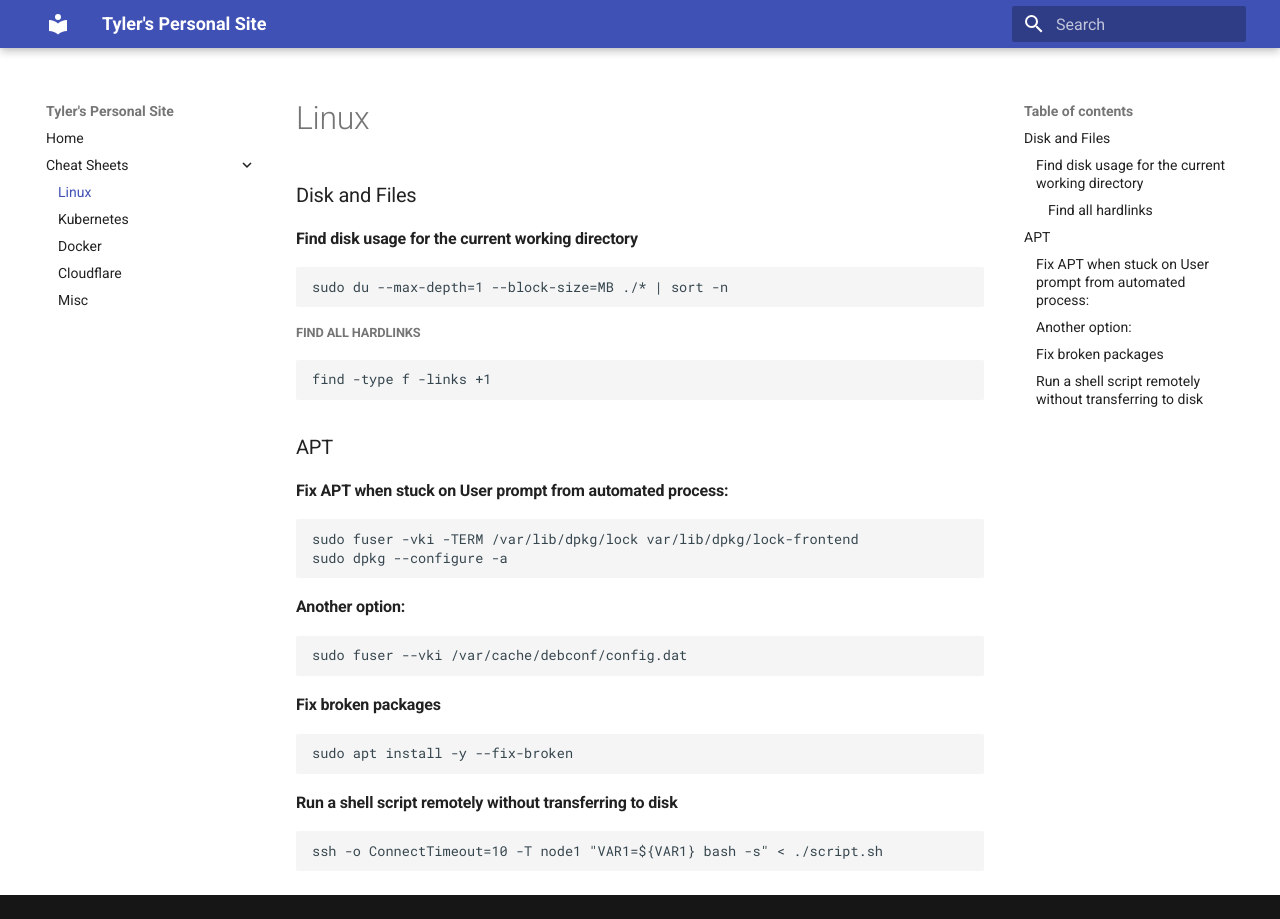
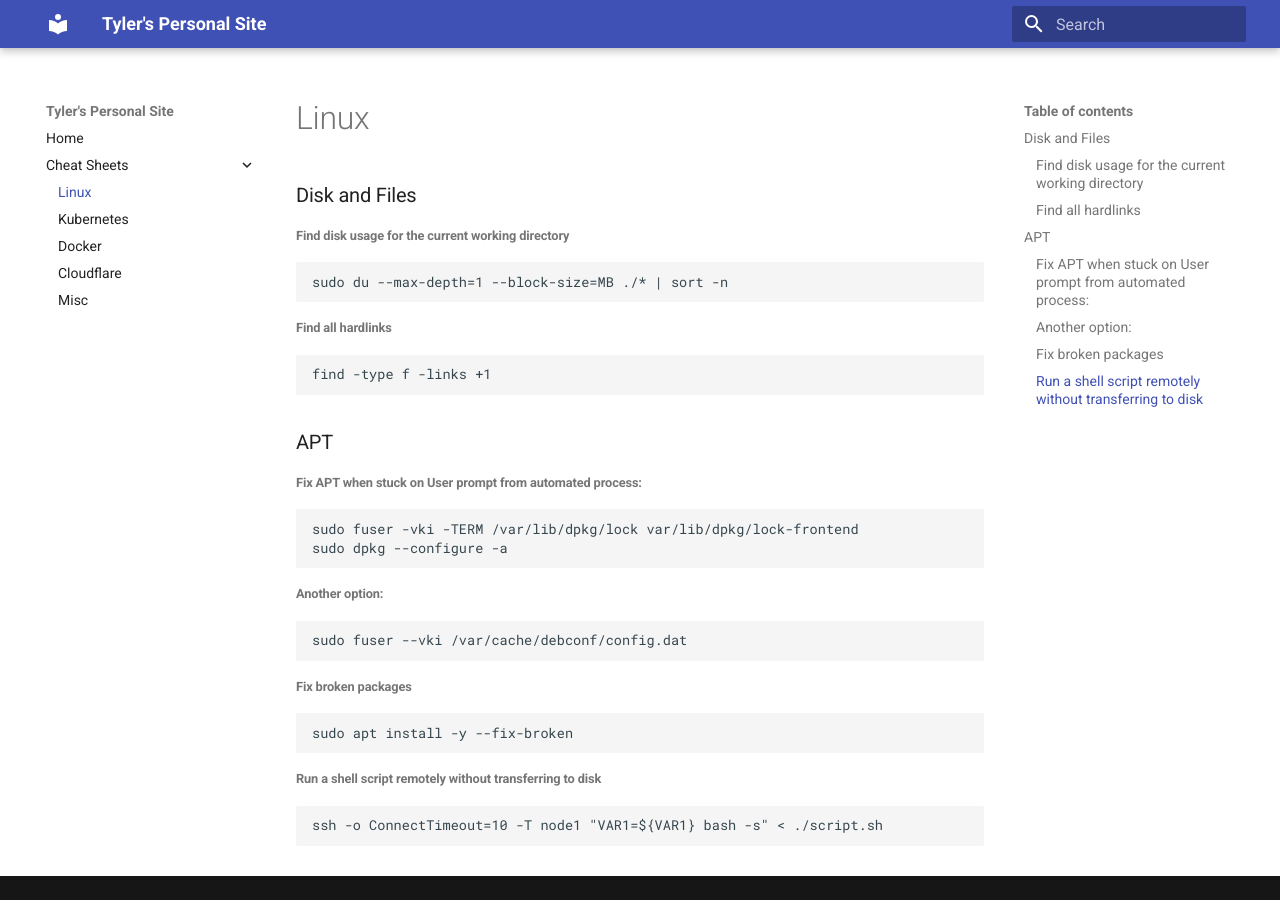
Before and after one commit to tlee75/personal-site, an MkDocs documentation site: the page built from docs/cheat-sheets/linux/README.md, in a window 1280 px wide. Built offline with MkDocs 1.6.1 and Material for MkDocs 9.7.7, drawn with Linux system fonts in a browser that asks for light colours.

Commit message:
Formatting

````diff
--- a/docs/cheat-sheets/linux/README.md
+++ b/docs/cheat-sheets/linux/README.md
@@ -2,34 +2,34 @@
 
 ### Disk and Files
 
-#### Find disk usage for the current working directory
+###### Find disk usage for the current working directory
 ```shell
 sudo du --max-depth=1 --block-size=MB ./* | sort -n
 ```
-##### Find all hardlinks
+###### Find all hardlinks
 ```shell
 find -type f -links +1
 ```
 
 ### APT
 
-#### Fix APT when stuck on User prompt from automated process:
+###### Fix APT when stuck on User prompt from automated process:
 ```shell
 sudo fuser -vki -TERM /var/lib/dpkg/lock var/lib/dpkg/lock-frontend
 sudo dpkg --configure -a
 ```
 
-#### Another option:
+###### Another option:
 ```shell
 sudo fuser --vki /var/cache/debconf/config.dat
 ```
 
-#### Fix broken packages
+###### Fix broken packages
 ```shell
 sudo apt install -y --fix-broken
 ```
 
-#### Run a shell script remotely without transferring to disk
+###### Run a shell script remotely without transferring to disk
 ```shell
 ssh -o ConnectTimeout=10 -T node1 "VAR1=${VAR1} bash -s" < ./script.sh
 ```
````
Also changed, not shown: docs/cheat-sheets/kubernetes/README.md (+1 -1 lines).
